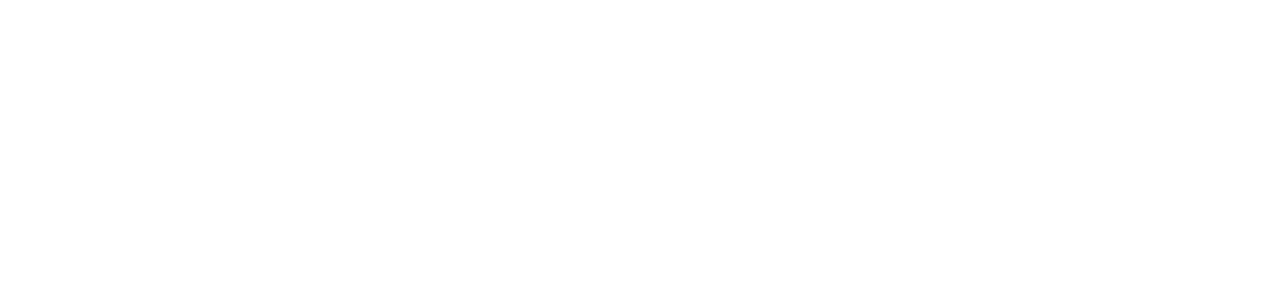
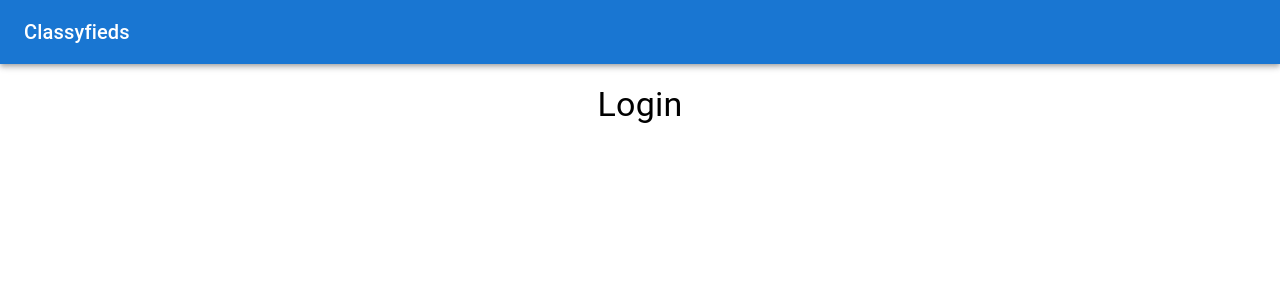
Before and after one commit to chrismahoney/classyfieds, a React (Create React App) app in the folder Exercise1/client/: page /login in a window 1280 px wide. Shown: the top 300 px of the page. Built offline with nearby package versions, Linux system fonts and the light colour scheme.

Commit message:
Added basic MUI containers to listings pages, started login page

```diff
--- a/Exercise1/client/package.json
+++ b/Exercise1/client/package.json
@@ -3,6 +3,8 @@
   "version": "0.1.0",
   "private": true,
   "dependencies": {
+    "@emotion/react": "^11.4.1",
+    "@emotion/styled": "^11.3.0",
     "@mui/material": "^5.0.1",
     "@testing-library/jest-dom": "^5.11.4",
     "@testing-library/react": "^11.1.0",
--- a/Exercise1/client/src/App.js
+++ b/Exercise1/client/src/App.js
@@ -8,18 +8,24 @@ import {
   Switch
 } from 'react-router-dom';
 
+import AppFrame from './Pages/AppFrame';
+import Login from './Pages/Login';
 import Listings from './Pages/Listings';
 import Listing from './Pages/Listing';
 
 function App() {
   return (
+    <>
+      <AppFrame />
       <Router>
         <Route exact path="/" component={Listings} />
+        <Route exact path="/login" component={Login} />
 
         <Switch>
           <Route exact path="/listing/:id" children={<Listing />} />
         </Switch>
       </Router>
+    </>
   );
 }
 
--- /dev/null
+++ b/Exercise1/client/src/Pages/AppFrame.js
@@ -0,0 +1,21 @@
+import React from 'react';
+
+import {
+  AppBar,
+  Toolbar,
+  Typography
+} from '@mui/material';
+
+const AppFrame = () => {
+  return (
+    <AppBar position="static">
+      <Toolbar>
+        <Typography variant="h6">
+          Classyfieds
+        </Typography>
+      </Toolbar>
+    </AppBar>
+  );
+}
+
+export default AppFrame;
--- a/Exercise1/client/src/Pages/Listing.js
+++ b/Exercise1/client/src/Pages/Listing.js
@@ -7,6 +7,11 @@ import {
   Link,
   useParams
 } from 'react-router-dom';
+
+import {
+  Container,
+  Typography
+} from '@mui/material';
 
 const Listings = () => {
   const { id } = useParams();
@@ -22,23 +27,26 @@ const Listings = () => {
    * a useEffect hook below.
    */
   useEffect(() => {
-    const apiUrl = `http://localhost:5000/listings/`;
+    const apiUrl = `http://localhost:5000/listings/${id}`;
     fetch(apiUrl)
       .then((res) => res.json())
-      .then((listings) => {
-        setAppState({ loading: false, listings: listings.data });
+      .then((listing) => {
+        setAppState({ loading: false, listing: listing.data });
       })
-      .catch((err) => setAppState({ loading: false, listings: [], error: err }));
+      .catch((err) => setAppState({ loading: false, listing: {}, error: err }));
   }, [setAppState])
 
   return (
     <div className="root">
+      <Container style={{ marginTop: 20 }}>
+        <Typography variant="h4" style={{ textAlign: 'center' }}>
+          All Listings
+        </Typography>
         <div>
           <Link to={"/"}>Back to listings</Link>
         </div>
-      <div>
-        <h1>Listing: {id}</h1>
-      </div>
+      </Container>
+      <Container style={{ margin: 20}}>
         {!appState.error && appState.isLoading && (
           <div className="loadingContainer">Loading...</div>
         )}
@@ -51,6 +59,7 @@ const Listings = () => {
         {appState.error && (
           <div className="error">{appState.error}</div>
         )}
+      </Container>
     </div>
   );
 }
--- a/Exercise1/client/src/Pages/Listings.js
+++ b/Exercise1/client/src/Pages/Listings.js
@@ -6,6 +6,11 @@ import React, {
 import {
   Link
 } from 'react-router-dom';
+
+import {
+  Container,
+  Typography
+} from '@mui/material';
 
 const Listings = () => {
   const [appState, setAppState] = useState({
@@ -31,9 +36,13 @@ const Listings = () => {
 
   return (
     <div className="root">
-      <div>
-        <h1>All Listings</h1>
-      </div>
+      <Container style={{ marginTop: 20 }}>
+        <Typography variant="h4" style={{ textAlign: 'center' }}>
+          All Listings
+        </Typography>
+      </Container>
+
+      <Container style={{ margin: 20 }}>
         {!appState.error && appState.isLoading && (
           <div className="loadingContainer">Loading...</div>
         )}
@@ -51,6 +60,7 @@ const Listings = () => {
         {appState.error && (
           <div className="error">{appState.error}</div>
         )}
+      </Container>
     </div>
   );
 }
--- /dev/null
+++ b/Exercise1/client/src/Pages/Login.js
@@ -0,0 +1,24 @@
+import React from 'react';
+
+import {
+  AppBar,
+  Toolbar,
+  Typography,
+  Container
+} from '@mui/material';
+
+const Login = () => {
+
+  return (
+    <>
+      <Container style={{ marginTop: 20 }}>
+        <Typography variant="h4" style={{ textAlign: 'center' }}>
+          Login
+        </Typography>
+      </Container>
+    </>
+  );
+
+}
+
+export default Login;
```
Also changed, not shown: 1 other file (tests, documents, lock files or other folders). Lines whose indentation alone changed are shown as unchanged.
